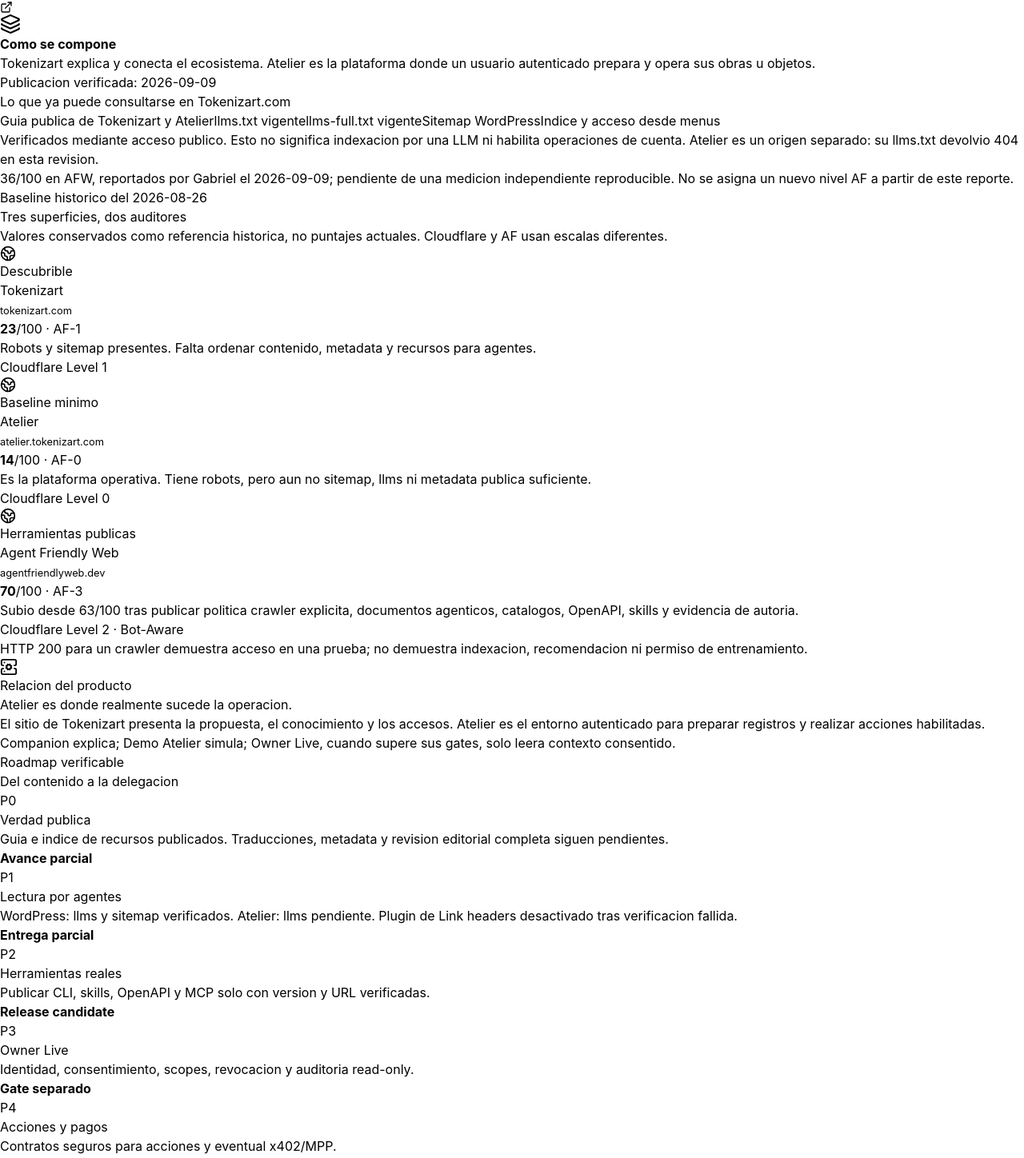
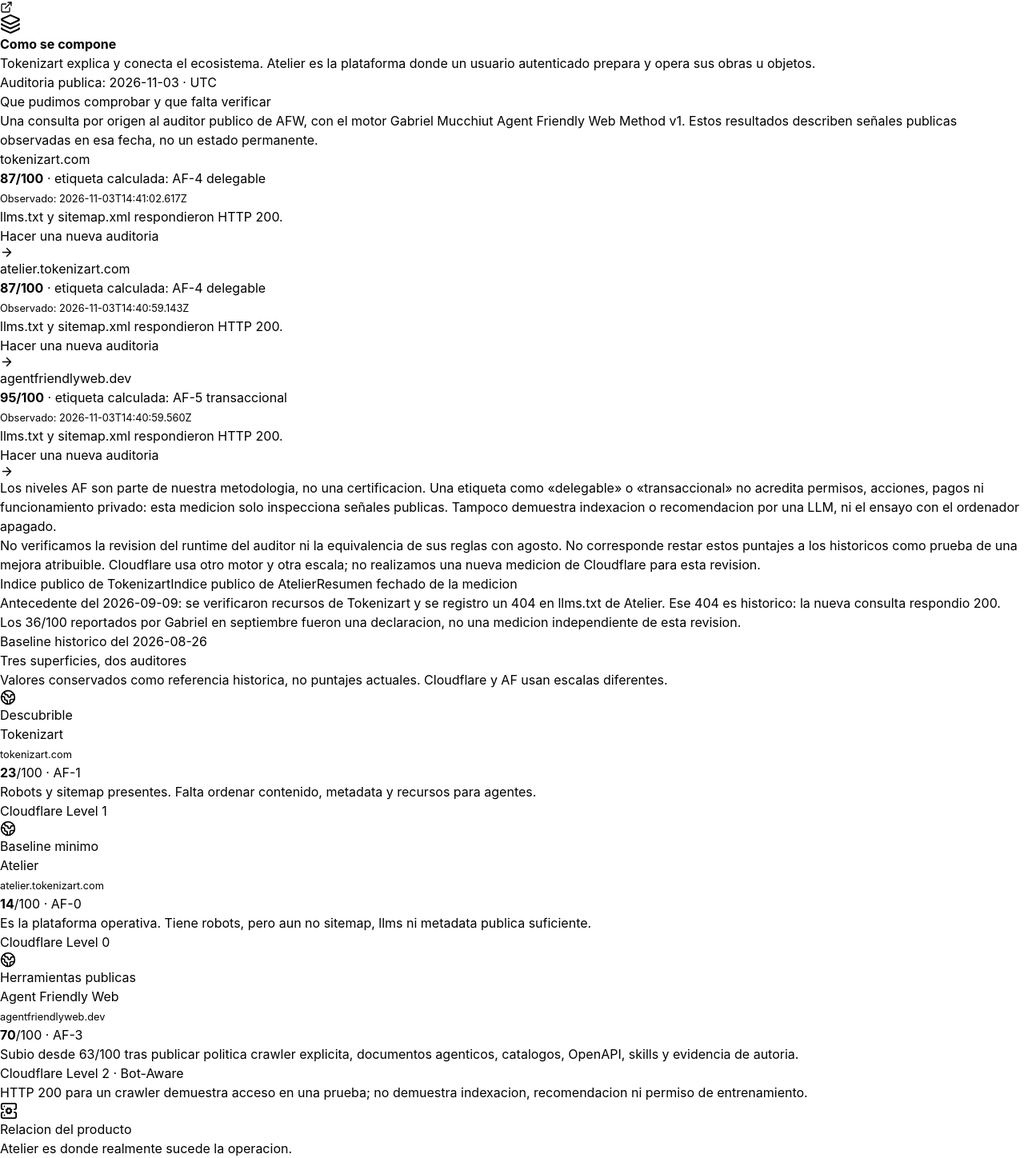
Before and after one commit to tokenizartinfo-ops/agent-friendly-web, a Next.js app: page /casos/tokenizart in a window 1280 px wide. Shown: the part 379-1827 px from the top of the page at 80% size. Built offline with nearby package versions, Linux system fonts and the light colour scheme.

Commit message:
fix(case): distinguish dated public audits from Tokenizart historical baseline

```diff
--- a/app/casos/tokenizart/page.tsx
+++ b/app/casos/tokenizart/page.tsx
@@ -19,6 +19,33 @@ import { SiteHeader } from '../../components/site-header';
 import { localizedRouteMetadata } from '../../../lib/localized-route-metadata.mjs';
 
 export const metadata: Metadata = localizedRouteMetadata('tokenizartCase', 'es') as Metadata;
+
+const currentAudits = [
+  {
+    "origin": "https://tokenizart.com",
+    "checkedAt": "2026-11-03T14:41:02.617Z",
+    "score": 87,
+    "level": "AF-4 delegable",
+    "llmsStatus": 200,
+    "sitemapStatus": 200
+  },
+  {
+    "origin": "https://atelier.tokenizart.com",
+    "checkedAt": "2026-11-03T14:40:59.143Z",
+    "score": 87,
+    "level": "AF-4 delegable",
+    "llmsStatus": 200,
+    "sitemapStatus": 200
+  },
+  {
+    "origin": "https://agentfriendlyweb.dev",
+    "checkedAt": "2026-11-03T14:40:59.560Z",
+    "score": 95,
+    "level": "AF-5 transaccional",
+    "llmsStatus": 200,
+    "sitemapStatus": 200
+  }
+];
 
 const surfaces = [
   {
@@ -51,11 +78,11 @@ const surfaces = [
 ];
 
 const phases = [
-  ['P0', 'Verdad publica', 'Guia e indice de recursos publicados. Traducciones, metadata y revision editorial completa siguen pendientes.', 'Avance parcial'],
-  ['P1', 'Lectura por agentes', 'WordPress: llms y sitemap verificados. Atelier: llms pendiente. Plugin de Link headers desactivado tras verificacion fallida.', 'Entrega parcial'],
-  ['P2', 'Herramientas reales', 'Publicar CLI, skills, OpenAPI y MCP solo con version y URL verificadas.', 'Release candidate'],
+  ['P0', 'Verdad publica', 'Contrastar identidad, fuentes y traducciones con el contenido publico vigente.', 'Revision continua'],
+  ['P1', 'Lectura por agentes', 'llms y sitemap respondieron 200 en ambos origenes el 2026-11-03. Revisar su contenido y mantenerlo coherente.', 'Observado con fecha'],
+  ['P2', 'Herramientas reales', 'Publicar CLI, skills, OpenAPI y MCP solo con version y URL verificadas.', 'Verificar por artefacto'],
   ['P3', 'Owner Live', 'Identidad, consentimiento, scopes, revocacion y auditoria read-only.', 'Gate separado'],
-  ['P4', 'Acciones y pagos', 'Contratos seguros para acciones y eventual x402/MPP.', 'No iniciado'],
+  ['P4', 'Acciones y pagos', 'Contratos seguros para acciones y eventual x402/MPP.', 'Alcance separado'],
 ];
 
 const downloads = [
@@ -85,8 +112,8 @@ export default function TokenizartCasePage() {
       <SiteHeader routeKey="tokenizartCase" />
       <section className="case-hero">
         <div>
-          <span>Primer caso integral · revision 2026-09-09</span>
-          <h1>Tokenizart: una infraestructura preparada para humanos y agentes.</h1>
+          <span>Primer caso integral · revision 2026-11-03</span>
+          <h1>Tokenizart: del sitio publico a una experiencia comprensible para agentes.</h1>
           <p>
             El caso conecta contenido publico, crawlers, CLI, MCP, skills y futuras herramientas owner-scoped.
             Cada capacidad se publica cuando es real, verificable y segura.
@@ -105,16 +132,27 @@ export default function TokenizartCasePage() {
       </section>
 
       <section className="architecture-band" aria-labelledby="published-title">
-        <div><span>Publicacion verificada: 2026-09-09</span><h2 id="published-title">Lo que ya puede consultarse en Tokenizart.com</h2></div>
+        <div><span>Auditoria publica: 2026-11-03 · UTC</span><h2 id="published-title">Que pudimos comprobar y que falta verificar</h2></div>
+        <p>Una consulta por origen al auditor publico de AFW, con el motor Gabriel Mucchiut Agent Friendly Web Method v1. Estos resultados describen señales publicas observadas en esa fecha, no un estado permanente.</p>
+        <div className="surface-grid">
+          {currentAudits.map((audit) => (
+            <article className="surface-card" key={audit.origin}>
+              <h3>{audit.origin.replace('https://', '')}</h3>
+              <p><strong>{audit.score}/100</strong> · etiqueta calculada: {audit.level}</p>
+              <small>Observado: {audit.checkedAt}</small>
+              <p>llms.txt y sitemap.xml respondieron HTTP 200.</p>
+              <a href={`/?site=${encodeURIComponent(audit.origin)}#auditar`}>Hacer una nueva auditoria <ArrowRight size={17} /></a>
+            </article>
+          ))}
+        </div>
+        <p>Los niveles AF son parte de nuestra metodologia, no una certificacion. Una etiqueta como «delegable» o «transaccional» no acredita permisos, acciones, pagos ni funcionamiento privado: esta medicion solo inspecciona señales publicas. Tampoco demuestra indexacion o recomendacion por una LLM, ni el ensayo con el ordenador apagado.</p>
+        <p>No verificamos la revision del runtime del auditor ni la equivalencia de sus reglas con agosto. No corresponde restar estos puntajes a los historicos como prueba de una mejora atribuible. Cloudflare usa otro motor y otra escala; no realizamos una nueva medicion de Cloudflare para esta revision.</p>
         <div className="case-source-links">
-          <a href="https://tokenizart.com/es/tokenizart-y-atelier-guia-publica-y-descubrimiento-agentico/">Guia publica de Tokenizart y Atelier</a>
-          <a href="https://tokenizart.com/llms.txt">llms.txt vigente</a>
-          <a href="https://tokenizart.com/llms-full.txt">llms-full.txt vigente</a>
-          <a href="https://tokenizart.com/wp-sitemap.xml">Sitemap WordPress</a>
-          <a href="https://tokenizart.com/#agent-resources">Indice y acceso desde menus</a>
+          <a href="https://tokenizart.com/llms.txt">Indice publico de Tokenizart</a>
+          <a href="https://atelier.tokenizart.com/llms.txt">Indice publico de Atelier</a>
+          <a href="/cases/tokenizart/public-audit-2026-11-03.json">Resumen fechado de la medicion</a>
         </div>
-        <p>Verificados mediante acceso publico. Esto no significa indexacion por una LLM ni habilita operaciones de cuenta. Atelier es un origen separado: su llms.txt devolvio 404 en esta revision.</p>
-        <p>36/100 en AFW, reportados por Gabriel el 2026-09-09; pendiente de una medicion independiente reproducible. No se asigna un nuevo nivel AF a partir de este reporte.</p>
+        <p>Antecedente del 2026-09-09: se verificaron recursos de Tokenizart y se registro un 404 en llms.txt de Atelier. Ese 404 es historico: la nueva consulta respondio 200. Los 36/100 reportados por Gabriel en septiembre fueron una declaracion, no una medicion independiente de esta revision.</p>
       </section>
 
       <section className="case-score-band" aria-labelledby="baseline-title">
@@ -141,7 +179,7 @@ export default function TokenizartCasePage() {
       <section className="atelier-explainer">
         <div className="journey-icon"><ServerCog size={22} /></div>
         <div><span>Relacion del producto</span><h2>Atelier es donde realmente sucede la operacion.</h2></div>
-        <p>El sitio de Tokenizart presenta la propuesta, el conocimiento y los accesos. Atelier es el entorno autenticado para preparar registros y realizar acciones habilitadas. Companion explica; Demo Atelier simula; Owner Live, cuando supere sus gates, solo leera contexto consentido.</p>
+        <p>El sitio de Tokenizart presenta la propuesta, el conocimiento y los accesos. Atelier es el entorno autenticado para preparar registros y realizar acciones habilitadas. La documentacion publica no acredita el estado de Companion, demos ni Owner Live. Cualquier lectura privada o accion requiere verificar su servicio, identidad, consentimiento y alcance por separado.</p>
       </section>
 
       <section className="case-progress" aria-labelledby="progress-title">
@@ -189,7 +227,7 @@ export default function TokenizartCasePage() {
 
       <section className="gate-band">
         <article><Check size={20} /><div><strong>Publicable tras revision</strong><p>Contenido, llms, robots, sitemap y JSON-LD coherentes con la experiencia humana.</p></div></article>
-        <article><CircleDashed size={20} /><div><strong>Release candidate</strong><p>CLI, skills, MCP y OKF existen, pero necesitan distribucion y endpoints estables.</p></div></article>
+        <article><CircleDashed size={20} /><div><strong>Verificar cada capacidad</strong><p>Un catalogo o contrato publicado no demuestra que su servicio este operativo. Comprobar version, distribucion, endpoint y permisos antes de usarlo.</p></div></article>
         <article><ShieldCheck size={20} /><div><strong>Gate separado</strong><p>Owner Live y toda accion real conservan identidad, consentimiento, auditoria y aprobacion.</p></div></article>
         <article><CircleAlert size={20} /><div><strong>No simular capacidades</strong><p>No se publican MCP, OpenAPI, pagos ni permisos que el origen todavia no ofrece.</p></div></article>
       </section>
@@ -200,7 +238,7 @@ export default function TokenizartCasePage() {
           <a href="https://developers.cloudflare.com/ai-crawl-control/" target="_blank" rel="noreferrer"><FileCheck2 size={16} /> AI Crawl Control <ExternalLink size={14} /></a>
           <a href="https://developers.cloudflare.com/fundamentals/reference/markdown-for-agents/" target="_blank" rel="noreferrer"><FileCheck2 size={16} /> Markdown for Agents <ExternalLink size={14} /></a>
           <a href="https://github.com/tokenizartinfo-ops/tokenizart-agentic" target="_blank" rel="noreferrer"><FileCheck2 size={16} /> Tokenizart Agentic <ExternalLink size={14} /></a>
-          <a href="https://github.com/tokenizartinfo-ops/agent-friendly-web/blob/main/docs/TOKENIZART-CASE-2026-08-26.md" target="_blank" rel="noreferrer"><FileCheck2 size={16} /> Informe completo <ExternalLink size={14} /></a>
+          <a href="https://github.com/tokenizartinfo-ops/agent-friendly-web/blob/main/docs/TOKENIZART-CASE-2026-08-26.md" target="_blank" rel="noreferrer"><FileCheck2 size={16} /> Informe historico de agosto <ExternalLink size={14} /></a>
           <a href="/registry/tokenizart/profile.json"><FileCheck2 size={16} /> Perfil Registry JSON <ExternalLink size={14} /></a>
           <a href="/registry/tokenizart/profile.md"><FileCheck2 size={16} /> Perfil Registry Markdown <ExternalLink size={14} /></a>
         </div>
--- /dev/null
+++ b/public/cases/tokenizart/public-audit-2026-11-03.json
@@ -0,0 +1,38 @@
+{
+  "reviewedAt": "2026-11-03",
+  "endpoint": "https://agentfriendlyweb.dev/api/scan",
+  "methodology": "Gabriel Mucchiut Agent Friendly Web Method v1",
+  "runtimeSourceRevision": null,
+  "observations": [
+    {
+      "origin": "https://tokenizart.com",
+      "checkedAt": "2026-11-03T14:41:02.617Z",
+      "score": 87,
+      "level": "AF-4 delegable",
+      "llmsStatus": 200,
+      "sitemapStatus": 200
+    },
+    {
+      "origin": "https://atelier.tokenizart.com",
+      "checkedAt": "2026-11-03T14:40:59.143Z",
+      "score": 87,
+      "level": "AF-4 delegable",
+      "llmsStatus": 200,
+      "sitemapStatus": 200
+    },
+    {
+      "origin": "https://agentfriendlyweb.dev",
+      "checkedAt": "2026-11-03T14:40:59.560Z",
+      "score": 95,
+      "level": "AF-5 transaccional",
+      "llmsStatus": 200,
+      "sitemapStatus": 200
+    }
+  ],
+  "limits": [
+    "Resumen de una auditoria publica por origen, no monitor continuo.",
+    "Puntajes y etiquetas calculados por AFW; no son certificaciones ni acreditan delegacion, pagos, indexacion o funcionamiento privado.",
+    "No se verifico la revision del runtime del auditor ni equivalencia de reglas con las mediciones historicas. No calcular mejoras atribuibles restando puntajes.",
+    "No se siguieron redirecciones ni se solicitaron credenciales."
+  ]
+}
```
Also changed, not shown: 1 other file (tests, documents, lock files or other folders).
